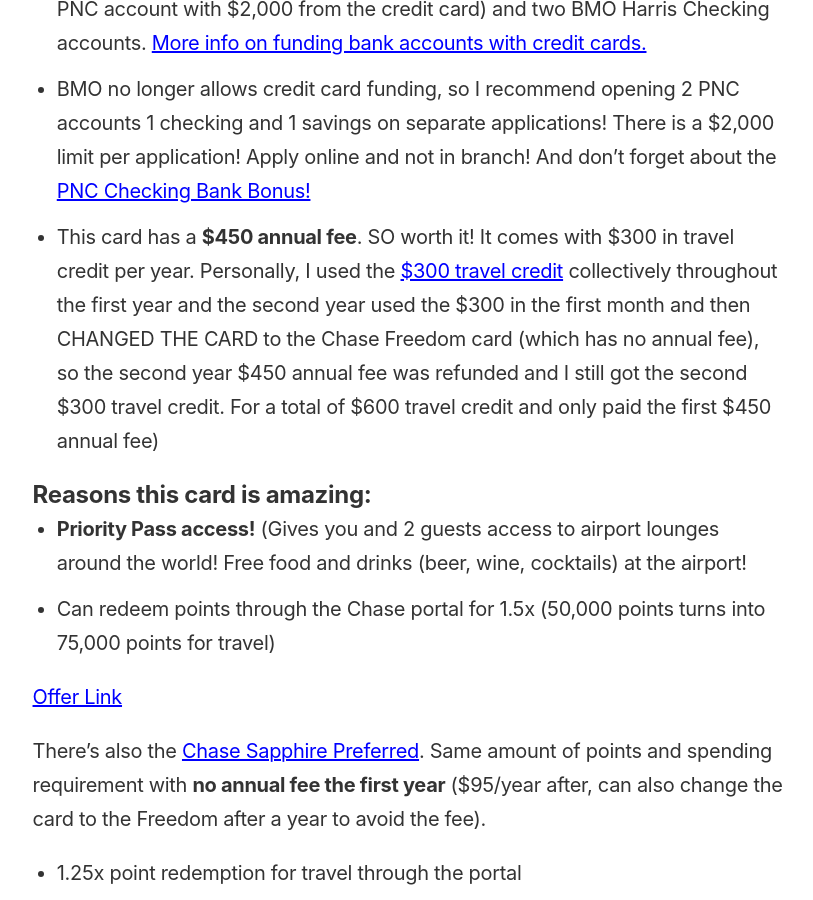
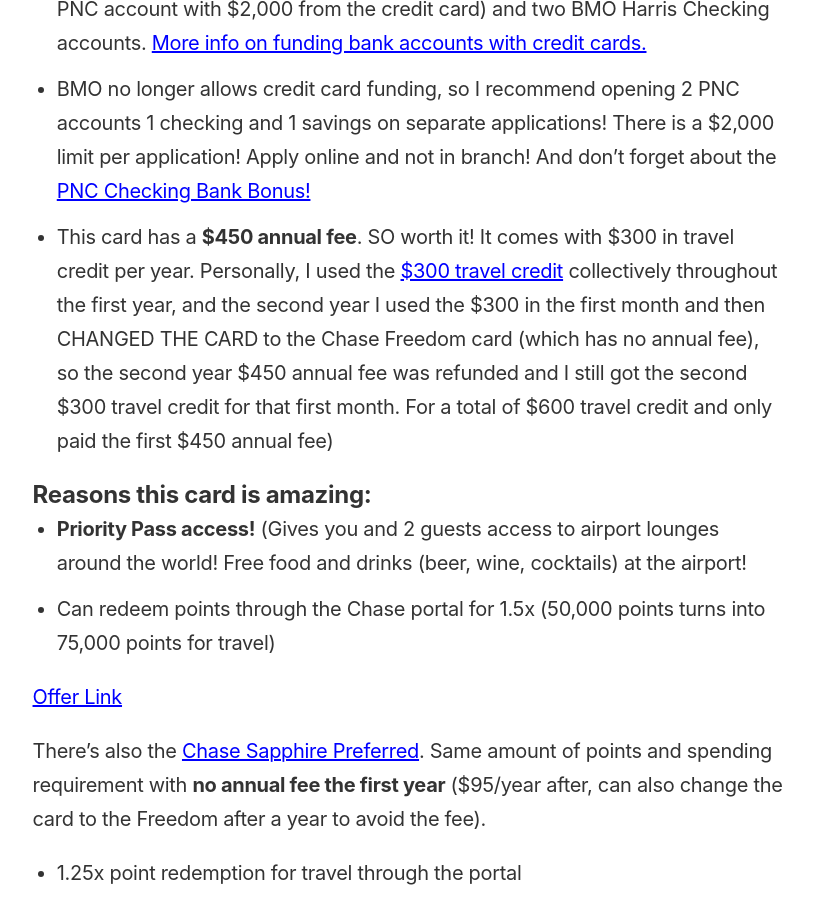
Before and after one commit to ohiosveryown/atldeals, a Jekyll site: the page built from _posts/2019-02-21-milan-slash-florence-slash-rome.markdown, in a window 1280 px wide and 900 px high, scrolled down 1873 px. Shown: the whole window, without its empty margins (232-1045 px from the left). Built offline with Jekyll 4.4.1, drawn with Linux system fonts in a browser that asks for light colours.

Commit message:
Updated Milan Slash Florence Slash Rome

```diff
--- a/_posts/2019-02-21-milan-slash-florence-slash-rome.markdown
+++ b/_posts/2019-02-21-milan-slash-florence-slash-rome.markdown
@@ -37,7 +37,7 @@
 
 * BMO no longer allows credit card funding, so I recommend opening 2 PNC accounts 1 checking and 1 savings on separate applications! There is a $2,000 limit per application! Apply online and not in branch! And don’t forget about the [PNC Checking Bank Bonus!](https://atl.deals/new/bank-bonus/2018/10/23/post-three.html)
 
-* This card has a **$450 annual fee**. SO worth it! It comes with $300 in travel credit per year. Personally, I used the [$300 travel credit](https://www.doctorofcredit.com/300-chase-sapphire-reserve-travel-credit-work-triggers/) collectively throughout the first year and the second year used the $300 in the first month and then CHANGED THE CARD to the Chase Freedom card (which has no annual fee), so the second year $450 annual fee was refunded and I still got the second $300 travel credit. For a total of $600 travel credit and only paid the first $450 annual fee)
+* This card has a **$450 annual fee**. SO worth it! It comes with $300 in travel credit per year. Personally, I used the [$300 travel credit](https://www.doctorofcredit.com/300-chase-sapphire-reserve-travel-credit-work-triggers/) collectively throughout the first year, and the second year I used the $300 in the first month and then CHANGED THE CARD to the Chase Freedom card (which has no annual fee), so the second year $450 annual fee was refunded and I still got the second $300 travel credit for that first month. For a total of $600 travel credit and only paid the first $450 annual fee)
 
 ## **Reasons this card is amazing:**
 
```
